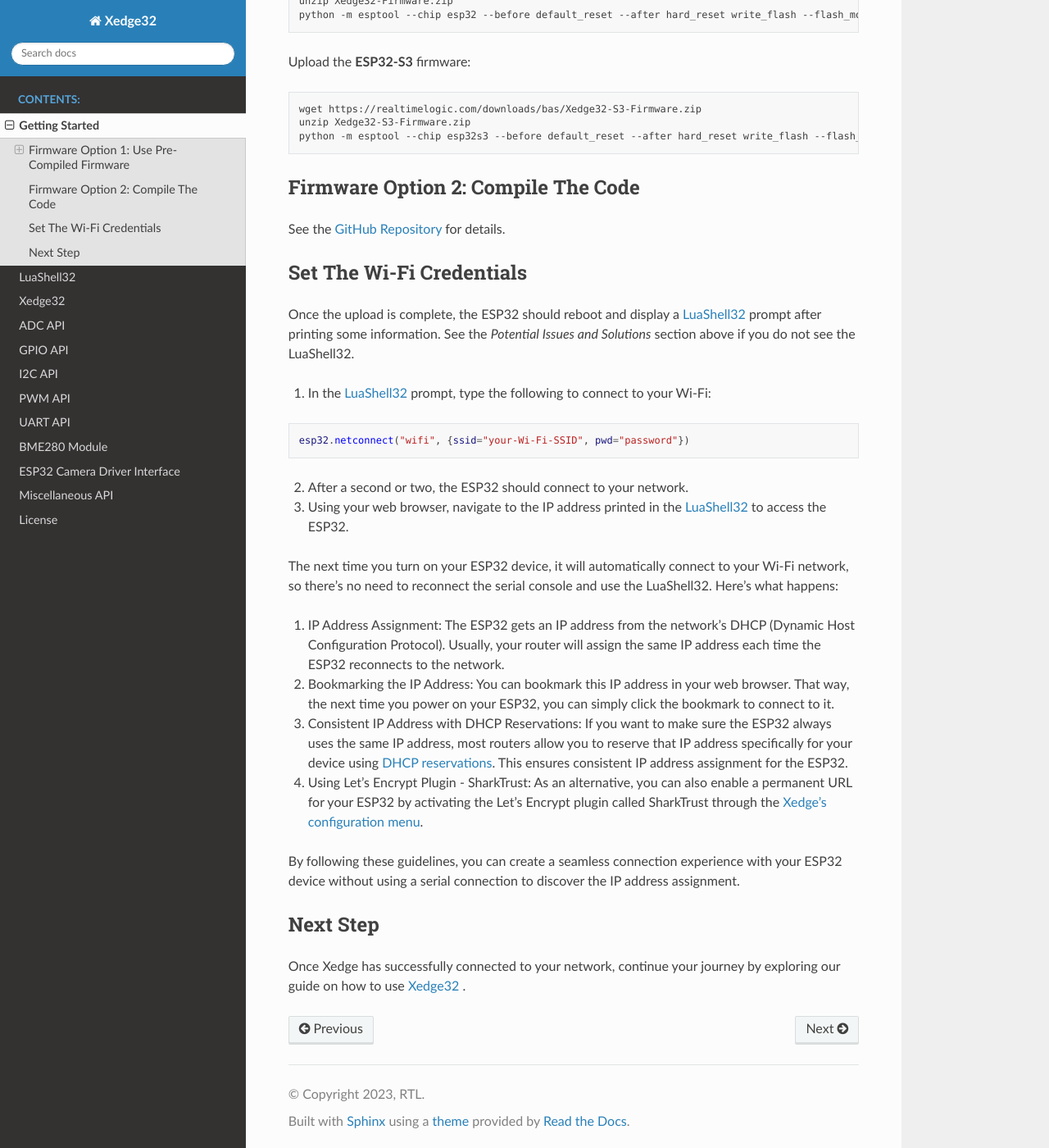
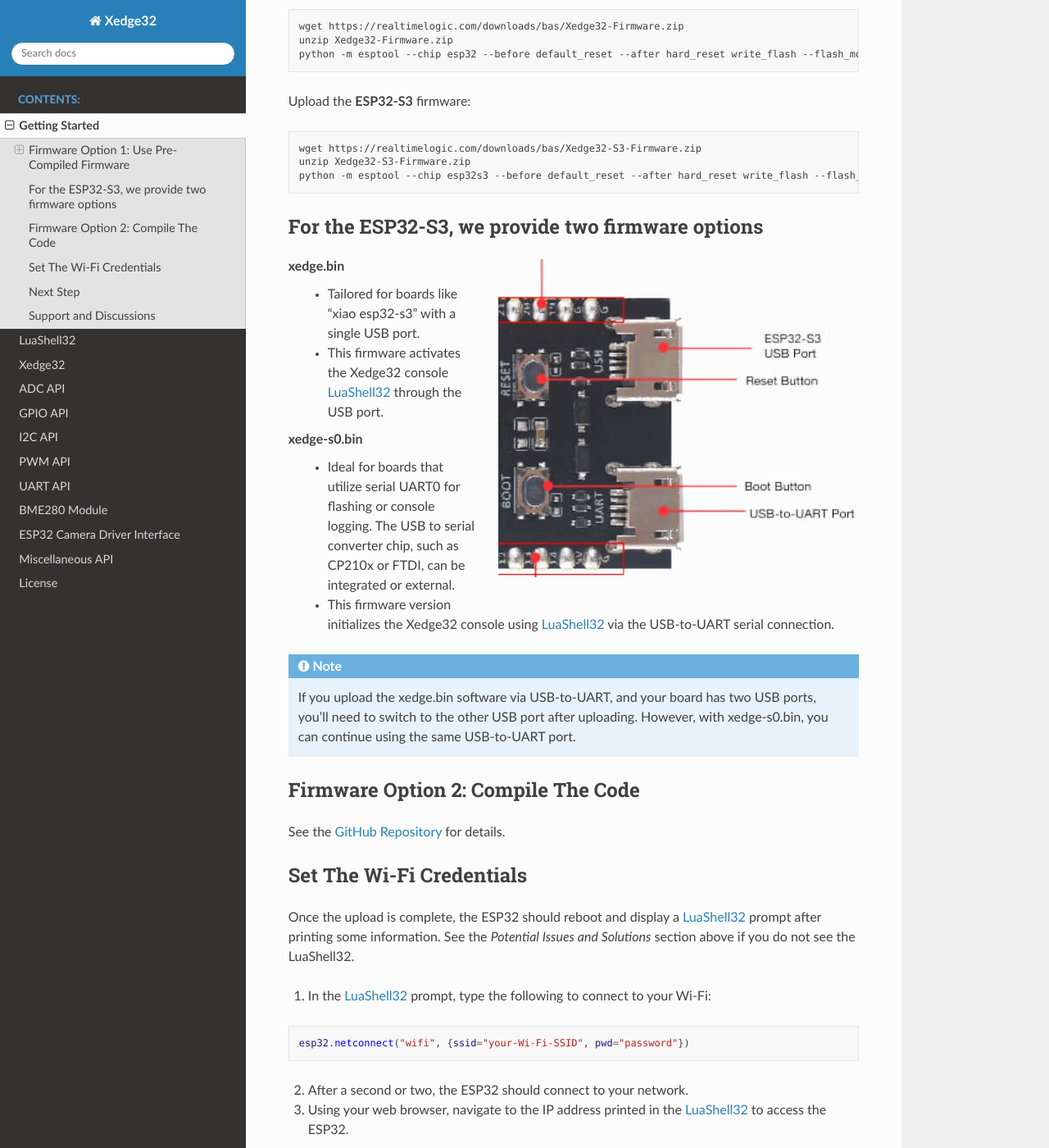
Before and after one commit to RealTimeLogic/Xedge32, a Sphinx documentation site: the page built from doc/source/GettingStarted.rst, in a window 1280 px wide and 1400 px high, scrolled down 3097 px. Shown: the whole window at 82% size. Built offline with Sphinx 7.4.7 and the Read the Docs theme 2.0.0, drawn with Linux system fonts in a browser that asks for light colours; some of the changed text lies outside the part shown.

Commit message:
Updating docs

```diff
--- a/doc/source/GettingStarted.rst
+++ b/doc/source/GettingStarted.rst
@@ -32,10 +32,9 @@
 To upload the Xcode32 firmware to your ESP32 board, begin by downloading the `ESPRESSIF Flash Tool <https://www.espressif.com/en/support/download/other-tools>`_ and one of:
 
 - `ESP32  Xedge Firmware <https://realtimelogic.com/downloads/bas/Xedge32-Firmware.zip>`_
-- `ESP32-S3  Xedge Firmware <https://realtimelogic.com/downloads/bas/Xedge32-S3-Firmware.zip>`_
+- `ESP32-S3  Xedge Firmware <https://realtimelogic.com/downloads/bas/Xedge32-S3-Firmware.zip>`_: includes two firmware files. See the `firmware-options`_ for details.
 
 Unzip the `ESPRESSIF Flash Tool` archive and the `Xedge32-Firmware.zip` or `Xedge32-S3-Firmware.zip archive`.
-
 
 1. Connect your ESP32 board to your computer and find the com port used by using the Device Manager.
 2. Start the ESPRESSIF Flash Tool `flash_download_tool_3.9.4.exe` executable.
@@ -101,7 +100,27 @@
 
    wget https://realtimelogic.com/downloads/bas/Xedge32-S3-Firmware.zip
    unzip Xedge32-S3-Firmware.zip
-   python -m esptool --chip esp32s3 --before default_reset --after hard_reset write_flash --flash_mode dio --flash_size detect --flash_freq 80m 0x0 Xedge32-Firmware/bootloader/bootloader.bin 0x8000 Xedge32-Firmware/partition_table/partition-table.bin 0x10000 Xedge32-Firmware/xedge.bin
+   python -m esptool --chip esp32s3 --before default_reset --after hard_reset write_flash --flash_mode dio --flash_size detect --flash_freq 80m 0x0 Xedge32-Firmware/bootloader.bin 0x8000 Xedge32-Firmware/partition-table.bin 0x10000 Xedge32-Firmware/xedge.bin
+
+
+.. _firmware-options:
+
+For the ESP32-S3, we provide two firmware options
+-------------------------------------------------
+
+.. image:: img/esp-s3-usb.jpg
+   :align: right
+
+**xedge.bin**
+   - Tailored for boards like "xiao esp32-s3" with a single USB port.
+   - This firmware activates the Xedge32 console :ref:`LuaShell32` through the USB port.
+
+**xedge-s0.bin**
+   - Ideal for boards that utilize serial UART0 for flashing or console logging. The USB to serial converter chip, such as CP210x or FTDI, can be integrated or external.
+   - This firmware version initializes the Xedge32 console using :ref:`LuaShell32` via the USB-to-UART serial connection.
+
+.. note::
+   If you upload the xedge.bin software via USB-to-UART, and your board has two USB ports, you'll need to switch to the other USB port after uploading. However, with xedge-s0.bin, you can continue using the same USB-to-UART port.
 
 
 Firmware Option 2: Compile The Code
@@ -144,3 +163,12 @@
 ------------
 
 Once Xedge has successfully connected to your network, continue your journey by exploring our guide on how to use :ref:`Xedge32` .
+
+Support and Discussions
+------------------------
+
+If you encounter any issues, have questions, or simply want to join discussions about the firmware, our main platform for support is the GitHub Discussions page for the project.
+
+Please visit the `Xedge32 Discussions on GitHub`_ for assistance and community interactions.
+
+.. _Xedge32 Discussions on GitHub: https://github.com/RealTimeLogic/Xedge32/discussions
--- a/doc/source/misc.rst
+++ b/doc/source/misc.rst
@@ -103,6 +103,8 @@
    esp32.netconnect("wifi",{ssid="My-Wi-Fi", pwd="My-Password"})
    -- Example 2: Configuring Ethernet for EdgeBox-ESP-100
    esp32.netconnect("W5500", {spi=2,clk=13,mosi=12,miso=11,cs=10,freq=40000000,irq=14})
+   -- Example 3: Configuring Ethernet for LILYGO T-ETH-Lite
+   esp32.netconnect("W5500", {spi=2,clk=13,mosi=12,miso=11,cs=10,freq=40000000,irq=14})
 
 esp32.sdcard(width)
 ---------------------------
```
Also changed, not shown: other parts of doc/source/misc.rst (+1 -1 lines), doc/source/img/esp-s3-usb.jpg (added).
